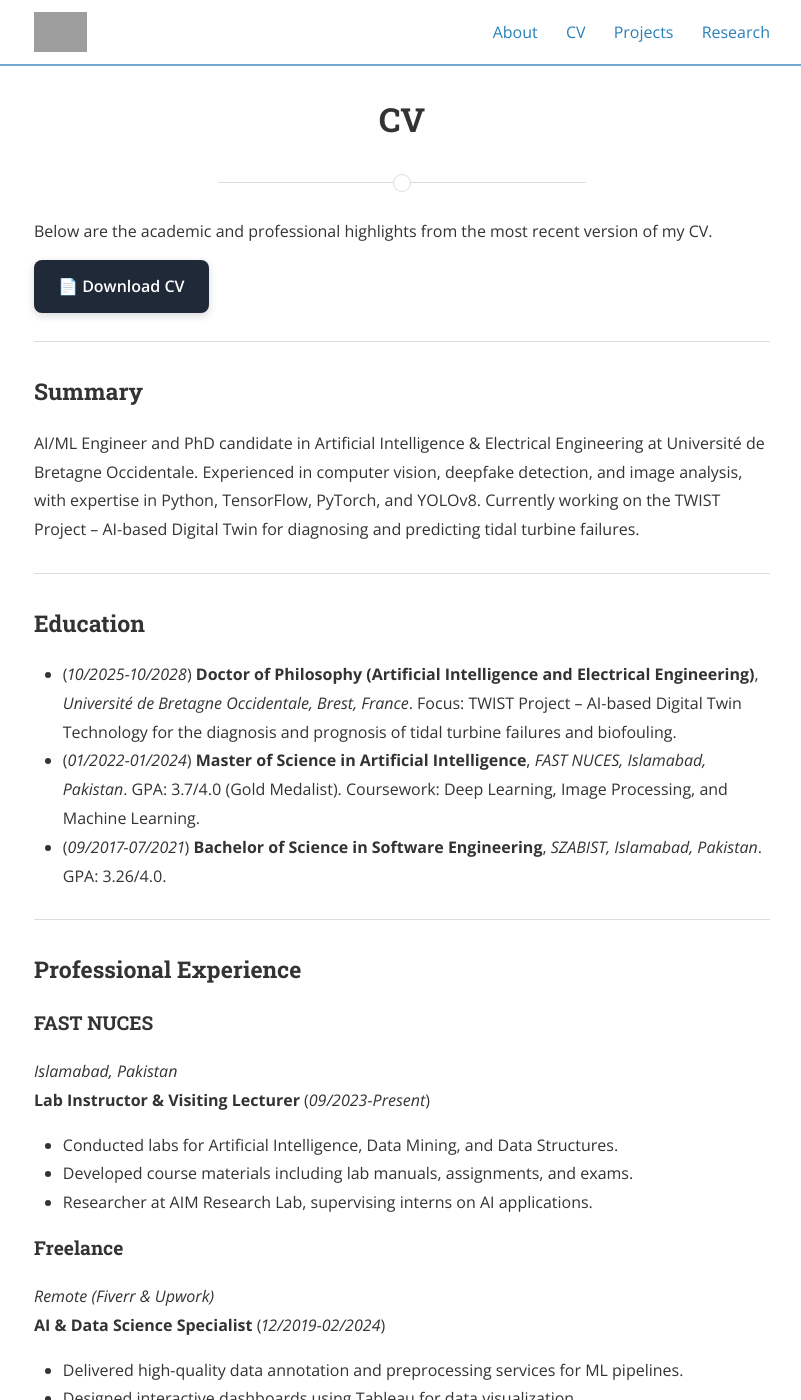
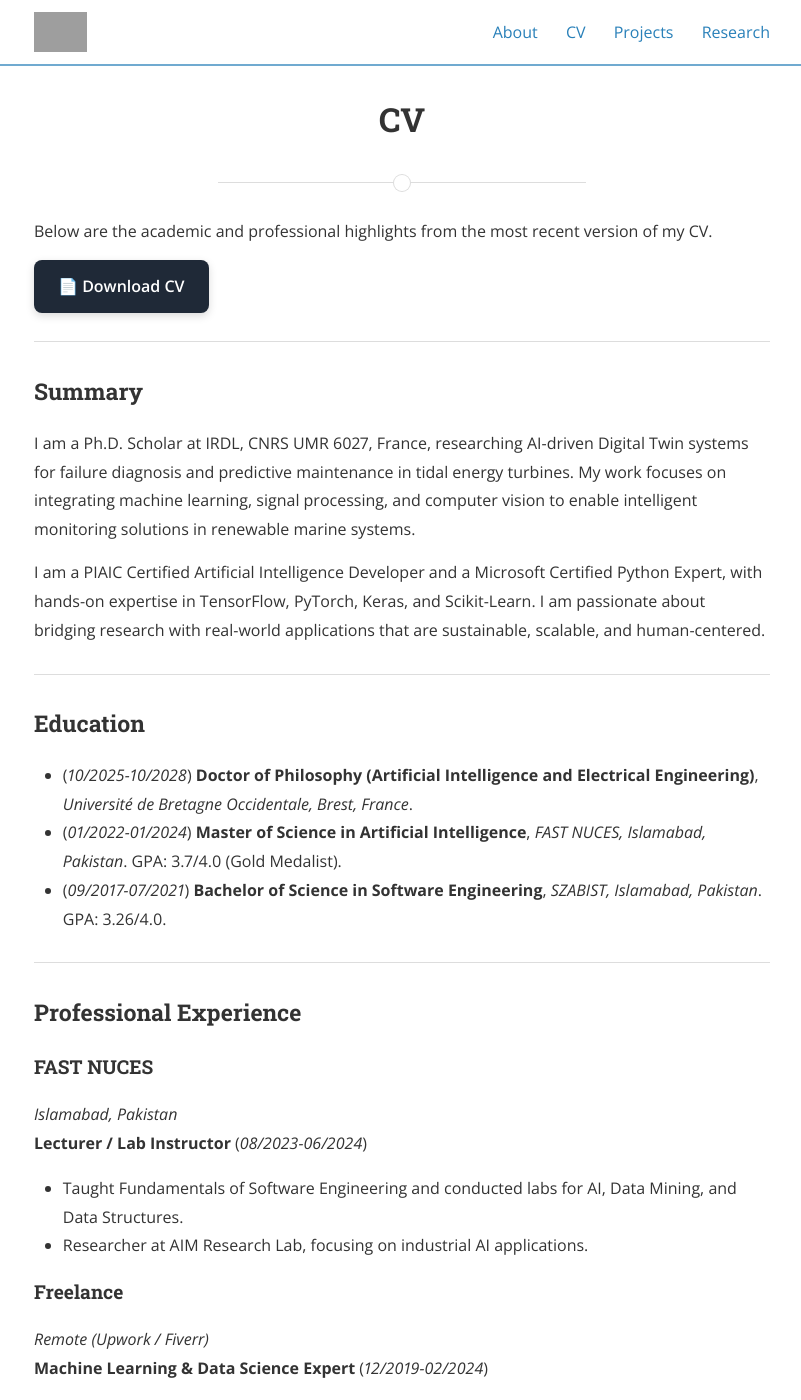
Before and after one commit to Ehsaanali/Ehsaanali.github.io, a Jekyll site: the page built from cv.md, in a window 1280 px wide and 1400 px high. Shown: the whole window, without its empty margins (238-1039 px from the left). Built offline with Jekyll 4.4.1, drawn with Linux system fonts in a browser that asks for light colours; nearby versions of some CDN libraries; some of the changed text lies outside the part shown; grey boxes are pictures that could not be loaded.

Commit message:
Update cv.md

```diff
--- a/cv.md
+++ b/cv.md
@@ -33,7 +33,10 @@ nav_order: 2
 
 <h3>Summary</h3>
 <p>
-  AI/ML Engineer and PhD candidate in Artificial Intelligence & Electrical Engineering at Université de Bretagne Occidentale. Experienced in computer vision, deepfake detection, and image analysis, with expertise in Python, TensorFlow, PyTorch, and YOLOv8. Currently working on the TWIST Project – AI-based Digital Twin for diagnosing and predicting tidal turbine failures.
+  I am a Ph.D. Scholar at IRDL, CNRS UMR 6027, France, researching AI-driven Digital Twin systems for failure diagnosis and predictive maintenance in tidal energy turbines. My work focuses on integrating machine learning, signal processing, and computer vision to enable intelligent monitoring solutions in renewable marine systems.
+</p>
+<p>
+  I am a PIAIC Certified Artificial Intelligence Developer and a Microsoft Certified Python Expert, with hands-on expertise in TensorFlow, PyTorch, Keras, and Scikit-Learn. I am passionate about bridging research with real-world applications that are sustainable, scalable, and human-centered.
 </p>
 
 <hr>
@@ -44,14 +47,13 @@ nav_order: 2
     (<em>10/2025-10/2028</em>)
     <b>Doctor of Philosophy (Artificial Intelligence and Electrical Engineering)</b>,
     <i>Université de Bretagne Occidentale, Brest, France</i>.
-    Focus: TWIST Project – AI-based Digital Twin Technology for the diagnosis and prognosis of tidal turbine failures and biofouling.
   </li>
 
   <li>
     (<em>01/2022-01/2024</em>)
     <b>Master of Science in Artificial Intelligence</b>,
     <i>FAST NUCES, Islamabad, Pakistan</i>.
-    GPA: 3.7/4.0 (Gold Medalist). Coursework: Deep Learning, Image Processing, and Machine Learning.
+    GPA: 3.7/4.0 (Gold Medalist).
   </li>
 
   <li>
@@ -68,77 +70,88 @@ nav_order: 2
 
 <h4>FAST NUCES</h4>
 <i>Islamabad, Pakistan</i><br>
-<b>Lab Instructor & Visiting Lecturer</b> (<em>09/2023-Present</em>)
+<b>Lecturer / Lab Instructor</b> (<em>08/2023-06/2024</em>)
 <ul>
-  <li>Conducted labs for Artificial Intelligence, Data Mining, and Data Structures.</li>
-  <li>Developed course materials including lab manuals, assignments, and exams.</li>
-  <li>Researcher at AIM Research Lab, supervising interns on AI applications.</li>
+  <li>Taught Fundamentals of Software Engineering and conducted labs for AI, Data Mining, and Data Structures.</li>
+  <li>Researcher at AIM Research Lab, focusing on industrial AI applications.</li>
 </ul>
 
 <h4>Freelance</h4>
-<i>Remote (Fiverr & Upwork)</i><br>
-<b>AI & Data Science Specialist</b> (<em>12/2019-02/2024</em>)
+<i>Remote (Upwork / Fiverr)</i><br>
+<b>Machine Learning & Data Science Expert</b> (<em>12/2019-02/2024</em>)
 <ul>
-  <li>Delivered high-quality data annotation and preprocessing services for ML pipelines.</li>
-  <li>Designed interactive dashboards using Tableau for data visualization.</li>
-  <li>Developed custom WordPress websites and executed various UI/UX design projects.</li>
+  <li>Delivered high-quality AI solutions, data annotation, and custom ML pipelines.</li>
+</ul>
+
+<hr>
+
+<h3>Technical Projects</h3>
+
+<h4>CNN-LSTM-based Activity Detection System</h4>
+<ul>
+  <li>Developed a computer vision system for activity recognition on construction sites using LSTM and CNNs.</li>
+  <li><a href="https://github.com/Ehsaanali/Construction-Activity-Recognition-using-deep-learning" target="_blank">Project Link</a></li>
+</ul>
+
+<h4>Deepfake Detection (MS Thesis)</h4>
+<ul>
+  <li>Developed a detection system using lighting inconsistencies in retinal and face movements.</li>
+  <li>Implemented landmark detection and utilized FacedSwapGAN for forensics.</li>
+</ul>
+
+<h4>Smart YouTube Video Assistant</h4>
+<ul>
+  <li>Built a RAG-based assistant for video summarization and custom prompt querying.</li>
+  <li><a href="https://github.com/Ehsaanali/Smart_Youtube_Video_Assistant-Video_summarization-" target="_blank">Project Link</a></li>
+</ul>
+
+<h4>Intelligent Health Monitoring System (FYP BS)</h4>
+<ul>
+  <li>Full-stack health dashboard using Django, PostgreSQL, and regression algorithms for student performance forecasting.</li>
+  <li><a href="https://github.com/Ehsaanali/healthcare-dashboard-using-django-FYP" target="_blank">Project Link</a></li>
+</ul>
+
+<h4>Other Technical Projects</h4>
+<ul>
+  <li><b>Automated Stationery Calculator:</b> AI billing system using YOLOv5.</li>
+  <li><b>Image Steganography:</b> Multi-image encoding using Deep Learning frameworks.</li>
+  <li><b>Core Research:</b> Content-Based Image Retrieval, Font Identification, and Facial Emotion Recognition.</li>
 </ul>
 
 <hr>
 
 <h3>Technical Skills</h3>
 <ul>
-  <li><b>AI & Machine Learning:</b> TensorFlow, PyTorch, YOLOv8, Scikit-learn, NLTK, OpenCV, MediaPipe</li>
-  <li><b>Programming & Web:</b> Python, PHP, C++, SQL, HTML5, CSS, JavaScript, Django</li>
-  <li><b>Tools:</b> Git, Jupyter Notebook, Google Colab, Overleaf, Tableau</li>
+  <li><b>AI & Machine Learning:</b> TensorFlow, PyTorch, YOLOv8, Scikit-learn, LLMs, Generative AI</li>
+  <li><b>Computer Vision:</b> OpenCV, MediaPipe, Image Processing, Deepfake Detection</li>
+  <li><b>Programming:</b> Python, PHP, C, C++, SQL, Django, HTML5, CSS</li>
 </ul>
 
 <hr>
 
 <h3>Online Certifications</h3>
 <ul>
-  <li><a href="https://www.linkedin.com/feed/update/urn:li:activity:7049437498925625344/" target="_blank">PIAIC Certified Artificial Intelligence Developer</a></li>
-  <li><a href="https://media.licdn.com/dms/image/C4E2DAQFzi0UFVBwwBA/profile-treasury-image-shrink_800_800/0/1643718692752?e=1704398400&v=beta&t=s2KW-_DUW-7rZw-4iOjjnCx9zQDWX53qLyHgfVPJoUY" target="_blank">Python Microsoft Certified Programmer</a></li>
-  <li><a href="https://www.credly.com/badges/677682ae-1b24-4d9a-ad53-71d2f2c35368/linked_in_profile" target="_blank">Computer Vision and Image Processing Essentials</a></li>
+  <li><a href="https://www.linkedin.com/feed/update/urn:li:activity:7049437498925625344/" target="_blank">PIAIC Certified AI Developer</a></li>
+  <li><a href="https://media.licdn.com/dms/image/C4E2DAQFzi0UFVBwwBA/profile-treasury-image-shrink_800_800/0/1643718692752?e=1704398400&v=beta&t=s2KW-_DUW-7rZw-4iOjjnCx9zQDWX53qLyHgfVPJoUY" target="_blank">Microsoft Certified Python Programmer</a></li>
   <li><a href="https://coursera.org/share/9c6a63f4ed1046df6c269631e6abff28" target="_blank">AI for Medical Diagnosis</a></li>
   <li><a href="https://www.coursera.org/account/accomplishments/certificate/TEAROE8E9ZWY/" target="_blank">Generative AI for Everyone</a></li>
-  <li><a href="https://www.coursera.org/account/accomplishments/verify/BEYXLZZ5Y9H7/" target="_blank">Introduction to Large Language Models</a></li>
 </ul>
 
 <hr>
 
 <h3>Talks & Lectures</h3>
 <ul>
-  <li><a href="https://www.youtube.com/watch?v=1RVmdhWR66E" target="_blank">Real-Time Facial Expression Detection using Mediapipe and OpenCV</a></li>
-  <li><a href="https://www.youtube.com/watch?v=GdyYdTQ4iD0" target="_blank">Eye Gesture Recognition Using Mediapipe</a></li>
-  <li><a href="https://www.youtube.com/watch?v=fO5K0uc5zww" target="_blank">Mask RCNN Object Segmentation</a></li>
+  <li><a href="https://www.youtube.com/watch?v=1RVmdhWR66E" target="_blank">Real-Time Facial Expression Detection</a></li>
   <li><a href="https://www.youtube.com/watch?v=AXqlx3keGgY" target="_blank">VCS Version Control System Github</a></li>
-  <li><a href="https://www.youtube.com/watch?v=8obqbKqweV8" target="_blank">How to use and add reference in Overleaf LaTeX</a></li>
-</ul>
-
-<hr>
-
-<h3>Dataset Contributions</h3>
-<ul>
-  <li><b>AI-Based Automatic Stationery Billing System:</b> Available on <a href="https://www.kaggle.com/datasets/ehsaanali/stationerydataset" target="_blank">Kaggle</a></li>
-  <li><b>Construction Activity Recognition:</b> Available on <a href="https://github.com/Ehsaanali/Construction-Activity-Recognition-using-deep-learning/tree/main/Custom%20Dataset" target="_blank">GitHub</a></li>
-</ul>
-
-<hr>
-
-<h3>Articles & Research Reports</h3>
-<ul>
-  <li><a href="https://medium.com/@ehsaanalinagyal/construction-activity-recognition-using-deep-learning-ed4e63aeb6a1" target="_blank">Construction Activity Recognition using Deep Learning</a></li>
-  <li><a href="https://archive.org/details/intelligent-health-monitoring-system-using-deep-learning" target="_blank">Intelligent Health Monitoring System Using Deep Learning</a> (Internet Archive, 2025)</li>
-  <li><a href="https://medium.com/@ehsaanalinagyal/critical-review-on-paper-titled-depression-detection-from-social-network-data-using-machine-7ea5d8bc5c90" target="_blank">Critical Review: Depression detection from social network data</a></li>
+  <li><a href="https://www.youtube.com/watch?v=8obqbKqweV8" target="_blank">Overleaf LaTeX Referencing Tutorial</a></li>
 </ul>
 
 <hr>
 
 <h3>Awards & Honors</h3>
 <ul>
-  <li><b>Gold Medalist:</b> MS AI Degree (National University of Computer & Emerging Sciences).</li>
-  <li><b>Fully Funded PhD Scholarship:</b> October 2025, Université de Bretagne Occidentale.</li>
+  <li><b>Gold Medalist:</b> MS AI Degree (FAST NUCES).</li>
+  <li><b>Fully Funded PhD Scholarship:</b> Université de Bretagne Occidentale.</li>
   <li><b>IGNITE NGIRI Grant:</b> Awarded for Final Year Projects 2020-21.</li>
 </ul>
 
```
